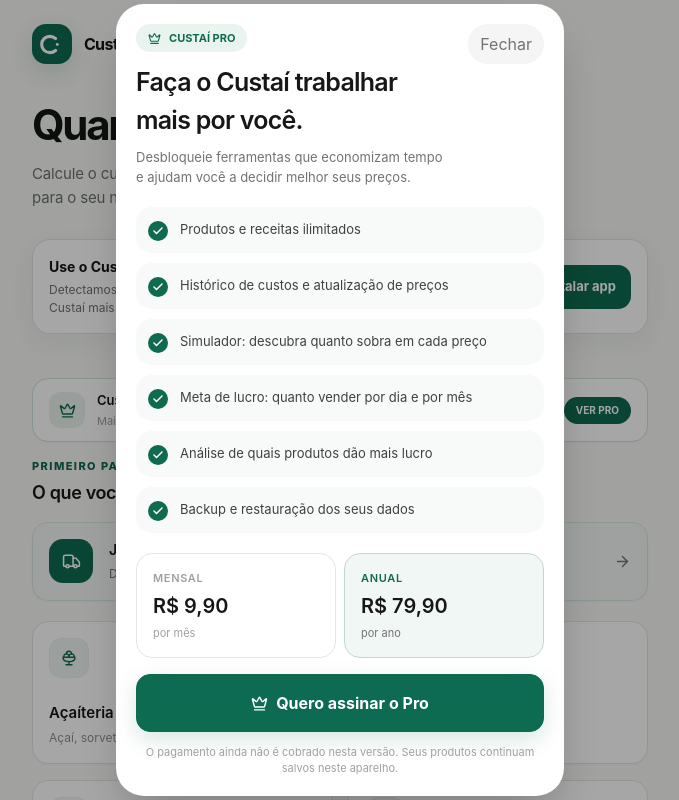
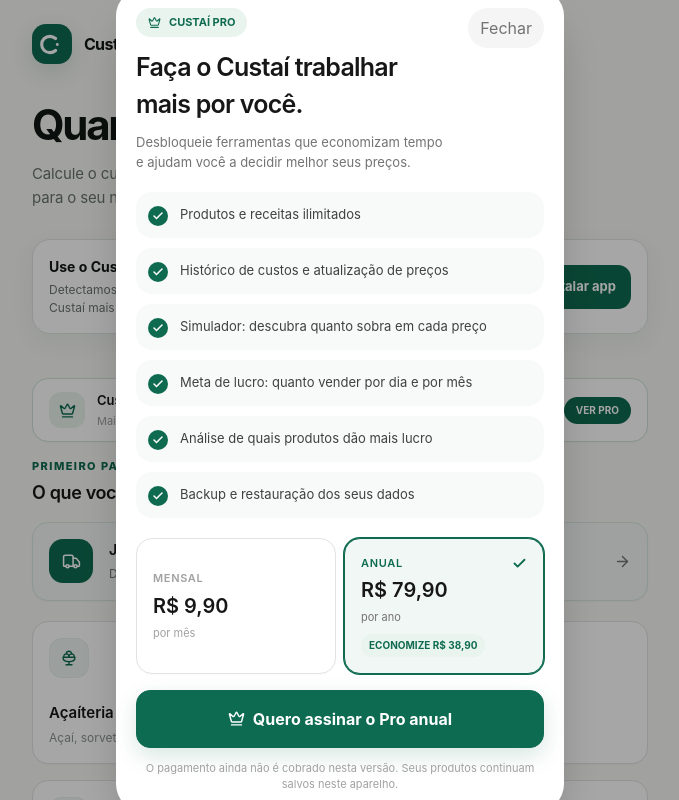
Before and after one commit to garciarec/custai, a React (Vite) app: page / in a window 1280 px wide. Both pictures are taken after a click on the button 640 px from the left and 410 px from the top of the page. Shown: the top 800 px of the page, without its empty margins (300-979 px from the left). Built offline with nearby package versions, Linux system fonts and the light colour scheme.

Commit message:
fix: make Pro plans selectable

```diff
--- a/src/App.tsx
+++ b/src/App.tsx
@@ -506,6 +506,7 @@ function App() {
   const [savedProducts, setSavedProducts] = useState<SavedProduct[]>([]);
   const [isPro, setIsPro] = useState(false);
   const [showProModal, setShowProModal] = useState(false);
+  const [selectedProPlan, setSelectedProPlan] = useState<"monthly" | "annual">("annual");
   const [editingProductId, setEditingProductId] = useState<string | null>(null);
 
   const [showDetails, setShowDetails] = useState(false);
@@ -3344,26 +3345,53 @@ function App() {
             </div>
 
             <div className="mt-5 grid grid-cols-2 gap-2">
-              <div className="rounded-2xl border border-neutral-200 p-4">
-                <p className="text-[11px] font-semibold uppercase tracking-[0.06em] text-neutral-400">Mensal</p>
+              <button
+                type="button"
+                onClick={() => setSelectedProPlan("monthly")}
+                aria-pressed={selectedProPlan === "monthly"}
+                className={`rounded-2xl border p-4 text-left transition active:scale-[0.99] ${
+                  selectedProPlan === "monthly"
+                    ? "border-[#0F6B50] bg-[#F1F7F4] ring-1 ring-[#0F6B50]"
+                    : "border-neutral-200 bg-white hover:border-neutral-300"
+                }`}
+              >
+                <div className="flex items-center justify-between gap-2">
+                  <p className={`text-[11px] font-semibold uppercase tracking-[0.06em] ${selectedProPlan === "monthly" ? "text-[#0F6B50]" : "text-neutral-400"}`}>Mensal</p>
+                  {selectedProPlan === "monthly" && <Check size={15} className="text-[#0F6B50]" strokeWidth={3} />}
+                </div>
                 <p className="mt-1 text-[20px] font-semibold text-neutral-900">R$ 9,90</p>
                 <p className="mt-1 text-[11px] text-neutral-400">por mês</p>
-              </div>
-              <div className="rounded-2xl border border-[#BFDACC] bg-[#F1F7F4] p-4">
-                <p className="text-[11px] font-semibold uppercase tracking-[0.06em] text-[#0F6B50]">Anual</p>
+              </button>
+
+              <button
+                type="button"
+                onClick={() => setSelectedProPlan("annual")}
+                aria-pressed={selectedProPlan === "annual"}
+                className={`rounded-2xl border p-4 text-left transition active:scale-[0.99] ${
+                  selectedProPlan === "annual"
+                    ? "border-[#0F6B50] bg-[#F1F7F4] ring-1 ring-[#0F6B50]"
+                    : "border-neutral-200 bg-white hover:border-neutral-300"
+                }`}
+              >
+                <div className="flex items-center justify-between gap-2">
+                  <p className={`text-[11px] font-semibold uppercase tracking-[0.06em] ${selectedProPlan === "annual" ? "text-[#0F6B50]" : "text-neutral-400"}`}>Anual</p>
+                  {selectedProPlan === "annual" && <Check size={15} className="text-[#0F6B50]" strokeWidth={3} />}
+                </div>
                 <p className="mt-1 text-[20px] font-semibold text-neutral-900">R$ 79,90</p>
                 <p className="mt-1 text-[11px] text-neutral-500">por ano</p>
-              </div>
+                <span className="mt-2 inline-block rounded-full bg-[#EAF4EF] px-2 py-1 text-[10px] font-bold text-[#0F6B50]">ECONOMIZE R$ 38,90</span>
+              </button>
             </div>
 
             <button
+              type="button"
               onClick={() => {
                 setShowProModal(false);
-                setError("A tela de assinatura está pronta. Agora vamos conectar o pagamento e a validação do Pro.");
+                setError(`Plano ${selectedProPlan === "annual" ? "anual" : "mensal"} selecionado. O próximo passo será conectar o pagamento e a validação do Pro.`);
               }}
               className="custai-primary mt-4 flex w-full items-center justify-center gap-2 rounded-2xl bg-[#0F6B50] px-4 py-4 text-[14px] font-semibold text-white"
             >
-              <Crown size={17} /> Quero assinar o Pro
+              <Crown size={17} /> Quero assinar o {selectedProPlan === "annual" ? "Pro anual" : "Pro mensal"}
             </button>
             <p className="mt-3 text-center text-[11px] leading-4 text-neutral-400">O pagamento ainda não é cobrado nesta versão. Seus produtos continuam salvos neste aparelho.</p>
           </div>
```
